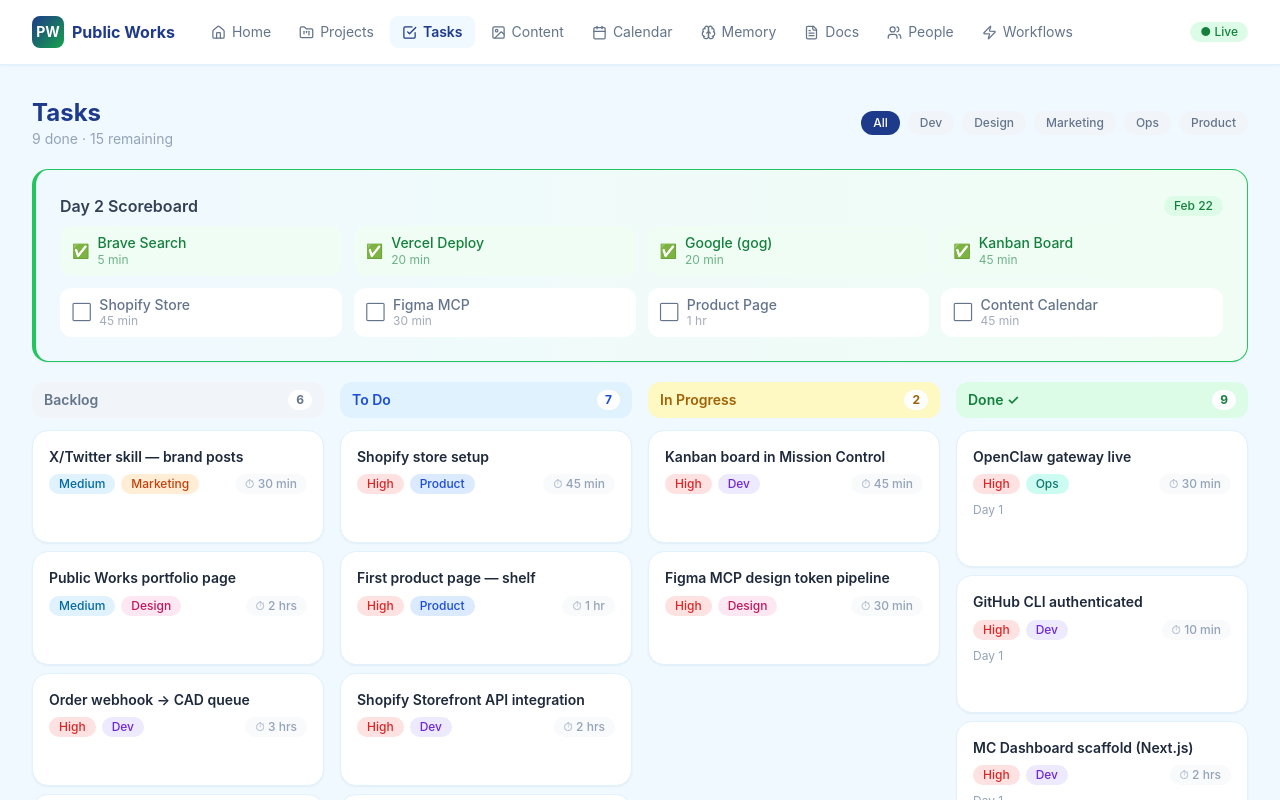
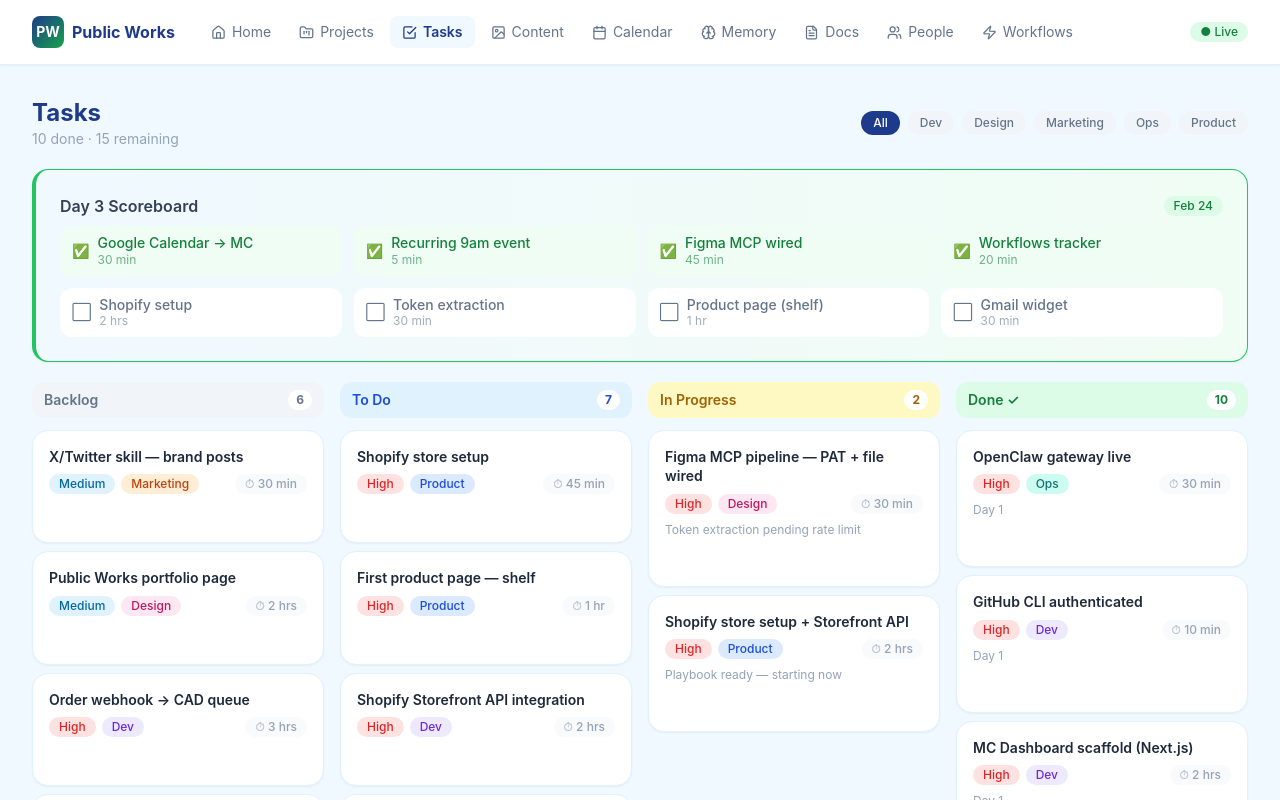
Before and after one commit to alemangerardo4-ctrl/mc-dashboard, a Next.js app: page /tasks in a window 1280 px wide. Shown: the top 800 px of the page. Built offline with nearby package versions, Linux system fonts and the light colour scheme.

Commit message:
fix: day 3 scoreboard, kanban updated, figma workflow steps current, shopify in progress

```diff
--- a/app/tasks/page.tsx
+++ b/app/tasks/page.tsx
@@ -28,8 +28,9 @@
   { id: '8',  title: 'Telegram dual-channel connected',   priority: 'High',   category: 'Ops',       est: '10 min',  status: 'Done',       notes: 'Day 2' },
 
   // In Progress
-  { id: '9',  title: 'Kanban board in Mission Control',   priority: 'High',   category: 'Dev',       est: '45 min',  status: 'In Progress' },
-  { id: '10', title: 'Figma MCP design token pipeline',  priority: 'High',   category: 'Design',    est: '30 min',  status: 'In Progress' },
+  { id: '9',  title: 'Kanban board in Mission Control',        priority: 'High',   category: 'Dev',     est: '45 min',  status: 'Done',        notes: 'Live with move/filter ✅ Day 3' },
+  { id: '10', title: 'Figma MCP pipeline — PAT + file wired', priority: 'High',   category: 'Design',  est: '30 min',  status: 'In Progress', notes: 'Token extraction pending rate limit' },
+  { id: '25', title: 'Shopify store setup + Storefront API',  priority: 'High',   category: 'Product', est: '2 hrs',   status: 'In Progress', notes: 'Playbook ready — starting now' },
 
   // Todo
   { id: '11', title: 'Shopify store setup',              priority: 'High',   category: 'Product',   est: '45 min',  status: 'Todo' },
@@ -116,19 +117,19 @@
       {/* Day 2 scoreboard */}
       <div className="card bg-gradient-to-r from-sky-50 to-green-50 border-l-4 border-green-500">
         <div className="flex items-center justify-between mb-2">
-          <h2 className="font-semibold text-slate-700">Day 2 Scoreboard</h2>
-          <span className="badge-green">Feb 22</span>
+          <h2 className="font-semibold text-slate-700">Day 3 Scoreboard</h2>
+          <span className="badge-green">Feb 24</span>
         </div>
         <div className="grid grid-cols-2 sm:grid-cols-4 gap-3">
           {[
-            { label: 'Brave Search',     done: true,  est: '5 min'  },
-            { label: 'Vercel Deploy',    done: true,  est: '20 min' },
-            { label: 'Google (gog)',     done: true,  est: '20 min' },
-            { label: 'Kanban Board',     done: true,  est: '45 min' },
-            { label: 'Shopify Store',    done: false, est: '45 min' },
-            { label: 'Figma MCP',        done: false, est: '30 min' },
-            { label: 'Product Page',     done: false, est: '1 hr'   },
-            { label: 'Content Calendar', done: false, est: '45 min' },
+            { label: 'Google Calendar → MC', done: true,  est: '30 min' },
+            { label: 'Recurring 9am event',  done: true,  est: '5 min'  },
+            { label: 'Figma MCP wired',      done: true,  est: '45 min' },
+            { label: 'Workflows tracker',    done: true,  est: '20 min' },
+            { label: 'Shopify setup',        done: false, est: '2 hrs'  },
+            { label: 'Token extraction',     done: false, est: '30 min' },
+            { label: 'Product page (shelf)', done: false, est: '1 hr'   },
+            { label: 'Gmail widget',         done: false, est: '30 min' },
           ].map(w => (
             <div key={w.label} className={clsx(
               'flex items-center gap-2 px-3 py-2 rounded-xl text-sm',
--- a/app/workflows/page.tsx
+++ b/app/workflows/page.tsx
@@ -8,14 +8,16 @@
         { label: 'Generate Figma PAT',              done: true,  owner: 'Gerardo' },
         { label: 'Install figma-developer-mcp v0.6.4', done: true,  owner: 'Winston' },
         { label: 'start.sh + test.sh + .env scaffold', done: true,  owner: 'Winston' },
-        { label: 'Store PAT in .env',               done: false, owner: 'Gerardo' },
-        { label: 'Create Figma design file',         done: false, owner: 'Gerardo' },
-        { label: 'Run test.sh — verify connection',  done: false, owner: 'Winston' },
-        { label: 'Extract + transform tokens',       done: false, owner: 'Winston' },
-        { label: 'Wire to MC + automate',            done: false, owner: 'Winston' },
+        { label: 'Store PAT in .env',                        done: true,  owner: 'Gerardo' },
+        { label: 'Create Figma file — Public Works Design System', done: true, owner: 'Gerardo' },
+        { label: 'Run test.sh — PAT + file verified',         done: true,  owner: 'Winston' },
+        { label: 'MCP server session + tool calls confirmed', done: true,  owner: 'Winston' },
+        { label: 'Extract tokens (rate limit cleared)',        done: false, owner: 'Winston' },
+        { label: 'Apply tokens to Tailwind config',           done: false, owner: 'Winston' },
+        { label: 'Wire to MC + automate on heartbeat',        done: false, owner: 'Winston' },
       ],
       playbook: '/integrations/figma/PLAYBOOK.md',
-      blocker: 'Waiting on: PAT in .env + Figma file URL from Gerardo',
+      blocker: 'Add color/text styles to Figma file to populate tokens',
     },
     {
       name: 'Google Calendar → MC',
```
